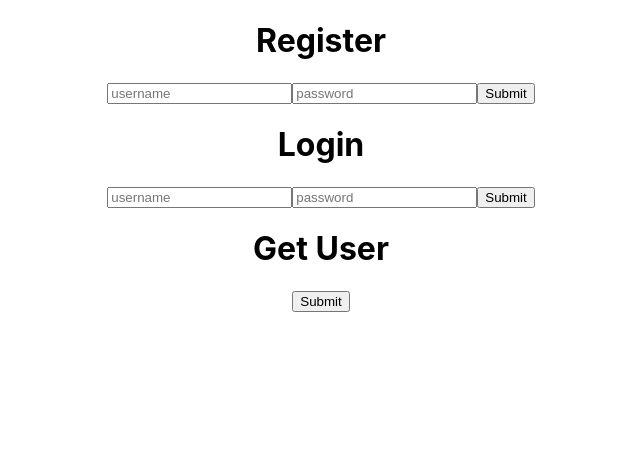
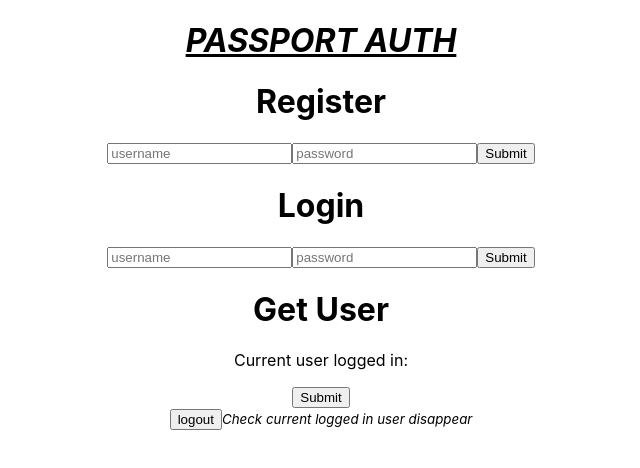
Before and after one commit to tmarcelojr/passport-client, a React (Create React App) app: page / in a window 1280 px wide. Shown: the top 468 px of the page, without its empty margins (319-959 px from the left). Built offline with nearby package versions, Linux system fonts and the light colour scheme.

Commit message:
added logout

```diff
--- a/src/App.js
+++ b/src/App.js
@@ -1,12 +1,13 @@
 import React, { useState } from 'react';
 import './App.css';
-import axios from 'axios'
+import axios from 'axios';
 
 function App() {
 	const [ registerUsername, setRegisterUsername ] = useState('');
 	const [ registerPassword, setRegisterPassword ] = useState('');
 	const [ loginUsername, setLoginUsername ] = useState('');
 	const [ loginPassword, setLoginPassword ] = useState('');
+	const [ loggedInUser, setLoggedInUser ] = useState('');
 
 	const register = () => {
 		axios({
@@ -17,9 +18,9 @@ function App() {
 			},
 			withCredentials: true,
 			url: 'https://b-passport.herokuapp.com/register'
-    })
-    .then(res => console.log(res))
-  }
+			// url: 'http://localhost:4000/register'
+		}).then((res) => console.log(res));
+	};
 
 	const login = () => {
 		axios({
@@ -29,39 +30,62 @@ function App() {
 				password: loginPassword
 			},
 			withCredentials: true,
-      url: 'https://b-passport.herokuapp.com/ogin'
-    })
-    .then(res => console.log(res))
-  }
+			url: 'https://b-passport.herokuapp.com/login'
+			// url: 'http://localhost:4000/login'
+		}).then((res) => console.log(res));
+	};
 
 	const getUser = () => {
 		axios({
 			method: 'GET',
 			withCredentials: true,
 			url: 'https://b-passport.herokuapp.com/user'
-    })
-    .then(res => console.log(res))
-  }
+			// url: 'http://localhost:4000/user'
+		}).then((res) => setLoggedInUser(res.username));
+	};
+
+	const logout = () => {
+		axios({
+			method: 'GET',
+			url: 'https://b-passport.herokuapp.com/register'
+			// url: 'http://localhost:4000/logout'
+		});
+	};
 
 	return (
-		<div className="App">
+		<div className='App'>
+			<div>
+				<h1>
+					<u>
+						<i>PASSPORT AUTH</i>
+					</u>
+				</h1>
+			</div>
 			<div>
 				<h1>Register</h1>
-				<input placeholder="username" onChange={(e) => setRegisterUsername(e.target.value)} type="text" />
-				<input placeholder="password" onChange={(e) => setRegisterPassword(e.target.value)} type="text" />
-				<button onClick={register} >Submit</button>
+				<input placeholder='username' onChange={(e) => setRegisterUsername(e.target.value)} type='text' />
+				<input placeholder='password' onChange={(e) => setRegisterPassword(e.target.value)} type='text' />
+				<button onClick={register}>Submit</button>
 			</div>
 
 			<div>
 				<h1>Login</h1>
-				<input placeholder="username" onChange={(e) => setLoginUsername(e.target.value)} type="text" />
-				<input placeholder="password" onChange={(e) => setLoginPassword(e.target.value)} type="text" />
-				<button onClick={login} >Submit</button>
+				<input placeholder='username' onChange={(e) => setLoginUsername(e.target.value)} type='text' />
+				<input placeholder='password' onChange={(e) => setLoginPassword(e.target.value)} type='text' />
+				<button onClick={login}>Submit</button>
 			</div>
 
 			<div>
 				<h1>Get User</h1>
+				<p>Current user logged in: {loggedInUser}</p>
 				<button onClick={getUser}>Submit</button>
+			</div>
+
+			<div>
+				<button onClick={logout}>logout</button>
+				<small>
+					<i>Check current logged in user disappear</i>
+				</small>
 			</div>
 		</div>
 	);
```
Also changed, not shown: 1 other file (tests, documents, lock files or other folders). Lines whose indentation alone changed are shown as unchanged.
